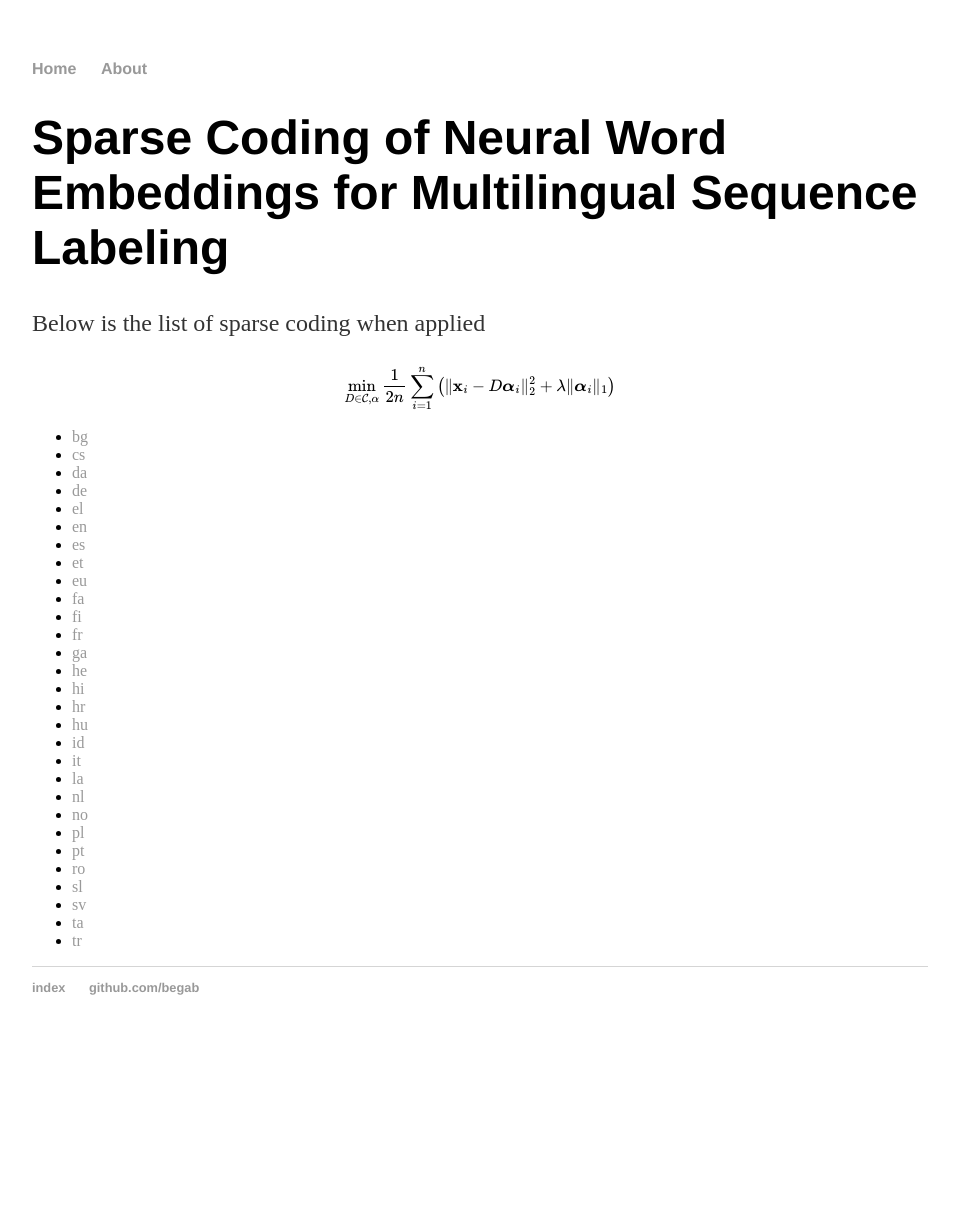
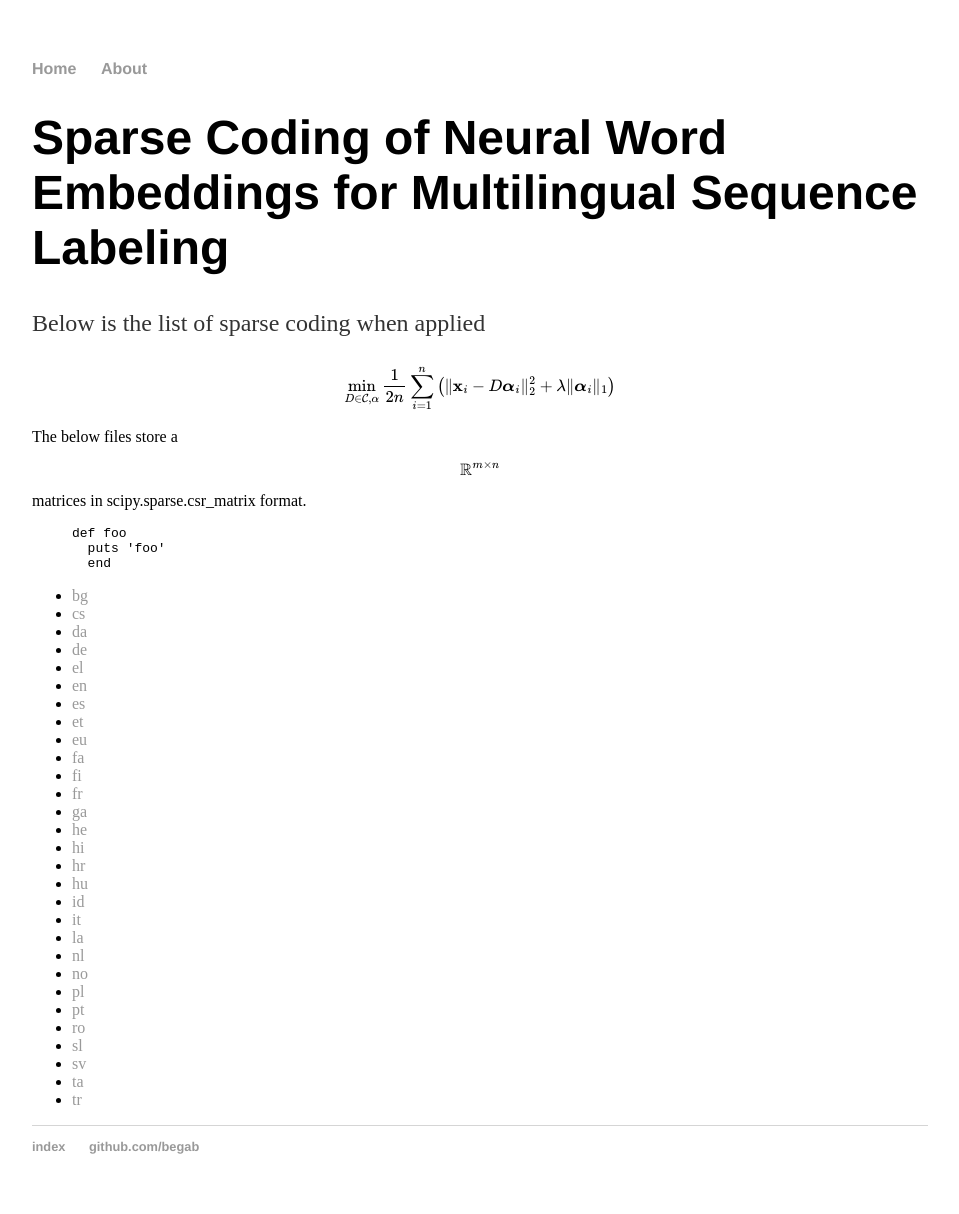
Before and after one commit to begab/begab.github.io, a Jekyll site: the page built from sparse_embeds/index.html, in a window 1280 px wide. Shown: the whole page, without its empty margins (160-1119 px from the left). Built offline with Jekyll 4.4.1, drawn with Linux system fonts in a browser that asks for light colours; formulas are drawn with MathJax 3; before the commit the page ends 1055 px from its top, so only the background shows below that.

Commit message:
updates textual content

```diff
--- a/sparse_embeds/index.html
+++ b/sparse_embeds/index.html
@@ -6,7 +6,13 @@ title: Sparse coded word representations
     <h1>Sparse Coding of Neural Word Embeddings for Multilingual Sequence Labeling</h1>
     <p>Below is the list of sparse coding when applied </p>
     $$\min\limits_{D \in \mathcal{C}, \alpha} \frac{1}{2n} \sum_{i=1}^{n} \left(\lVert \mathbf{x}_i-D \boldsymbol{\alpha}_i \rVert_2^2 + \lambda \lVert \boldsymbol{\alpha}_i \rVert_1 \right)$$
-</div><!-- /.blurb -->
+</div>
+The below files store a $$\mathbb{R}^{m \times n}$$ matrices in scipy.sparse.csr_matrix format.
+{% highlight ruby %}
+def foo
+  puts 'foo'
+  end
+{% endhighlight %}
 <ul>
     {% assign languages = "bg,cs,da,de,el,en,es,et,eu,fa,fi,fr,ga,he,hi,hr,hu,id,it,la,nl,no,pl,pt,ro,sl,sv,ta,tr" | split: "," %}
     {% for l in languages %}
```
